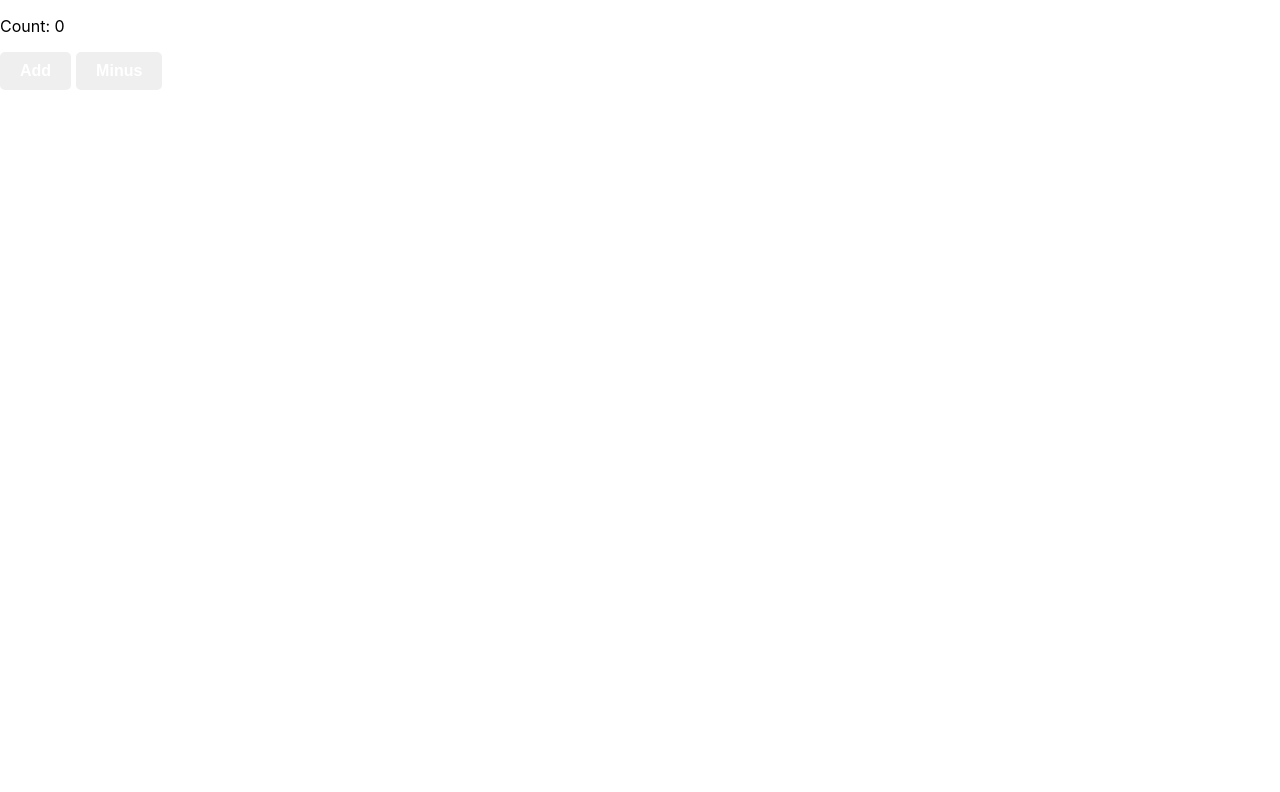
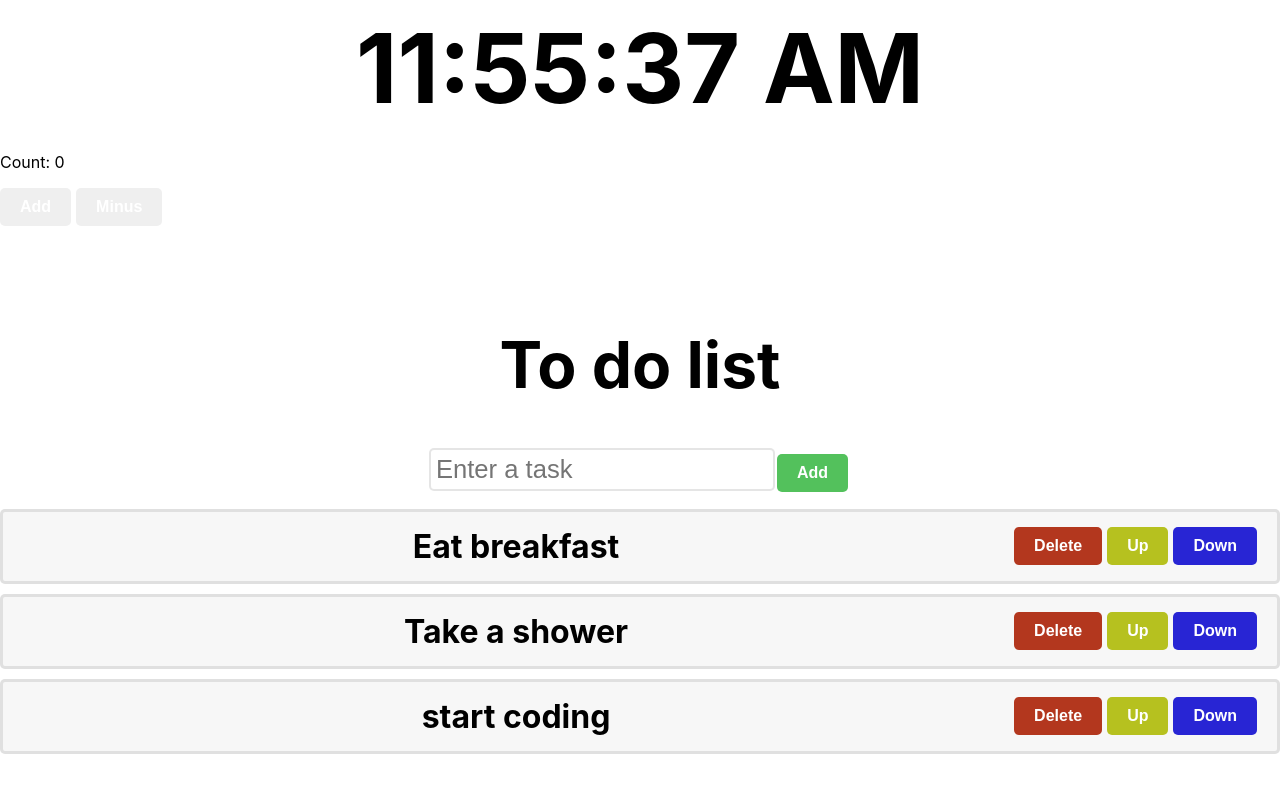
Before and after one commit to NickyMwangi/learn-tsreact, a React (Create React App) app: page / in a window 1280 px wide. Shown: the top 792 px of the page. Built offline with nearby package versions, Linux system fonts and the light colour scheme.

Commit message:
WIP: digital clock and useContext

```diff
--- a/src/App.tsx
+++ b/src/App.tsx
@@ -1,4 +1,5 @@
 import "./App.css";
+import { DigitalClock } from "./Components/DigitalClock";
 import { TestUseEffect } from "./Components/testUseEffect";
 // import { Button } from "./Components/Buttons";
 // import { Student } from "./Components/students";
@@ -7,7 +8,7 @@ import { TestUseEffect } from "./Components/testUseEffect";
 // import { MyStateTest } from "./Components/MyState";
 // import ColorPicker from "./Components/colorPicker";
 // import { UpdaterFunction } from "./Components/updaterFn";
-// import { ToDoList } from "./Components/todolist";
+import { ToDoList } from "./Components/todolist";
 
 export function App() {
   // const fruits = [
@@ -37,7 +38,9 @@ export function App() {
       <h1>Updater Function</h1>
       <UpdaterFunction></UpdaterFunction> */}
       {/* <ToDoList></ToDoList> */}
-      <TestUseEffect></TestUseEffect>
+      <DigitalClock />
+      <TestUseEffect />
+      <ToDoList />
     </>
   );
 }
--- /dev/null
+++ b/src/Components/DigitalClock.tsx
@@ -0,0 +1,37 @@
+import { useEffect, useState } from "react";
+
+export function DigitalClock() {
+  const [time, setTime] = useState(new Date());
+
+  useEffect(() => {
+    const intervalId = setInterval(() => {
+      setTime(new Date());
+    }, 1000);
+    return () => {
+      clearInterval(intervalId);
+    };
+  }, []);
+
+  const formatTime = () => {
+    let hours = time.getHours();
+    const minutes = time.getMinutes();
+    const seconds = time.getSeconds();
+    const meridiem = hours >= 12 ? "PM" : "AM";
+
+    hours = hours % 12 || 12;
+
+    return `${padZero(hours)}:${padZero(minutes)}:${padZero(seconds)}  ${meridiem}`;
+  };
+
+  function padZero(n: any) {
+    return (n < 10 ? "0" : "") + n;
+  }
+
+  return (
+    <div className="clock-container">
+      <div className="clock">
+        <span>{formatTime()}</span>
+      </div>
+    </div>
+  );
+}
--- a/src/index.css
+++ b/src/index.css
@@ -100,3 +100,16 @@ li {
 .text {
   flex: 1;
 }
+
+.clock-container {
+  backgrop-filter: blur(5px);
+  padding: 10px;
+}
+
+.clock {
+  color: black;
+  font-size: 6rem;
+  font-weight: bold;
+  text-align: center;
+  text-decoration: 3px 3px 5px hsla(0, 0%, 0%, 0.75);
+}
```
Also changed, not shown: src/Components/testUseEffect.tsx (+10 -0 lines), src/Components/testuseContext.tsx (added, +9 -0 lines).
